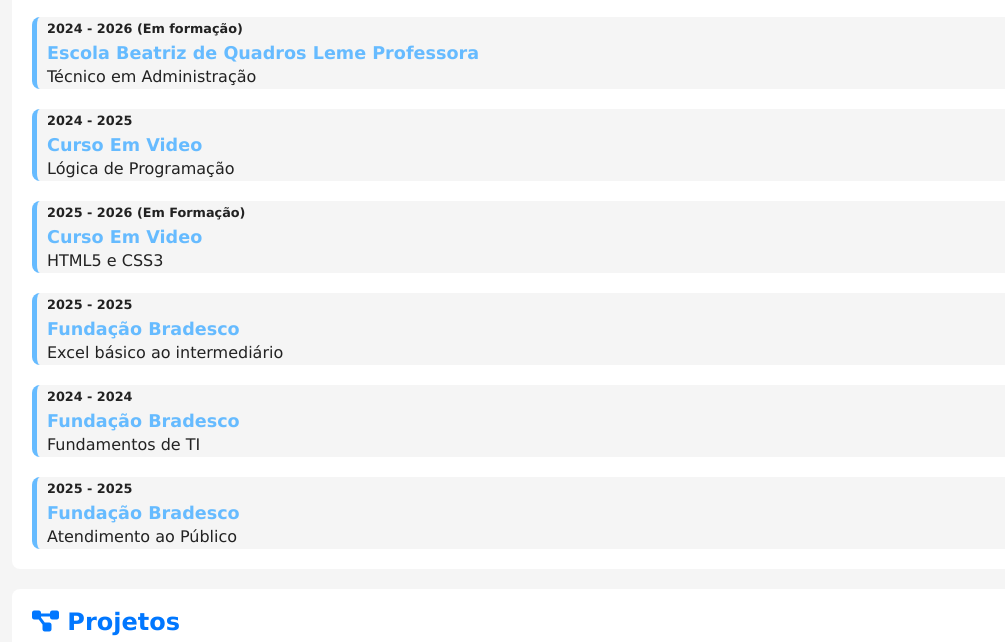
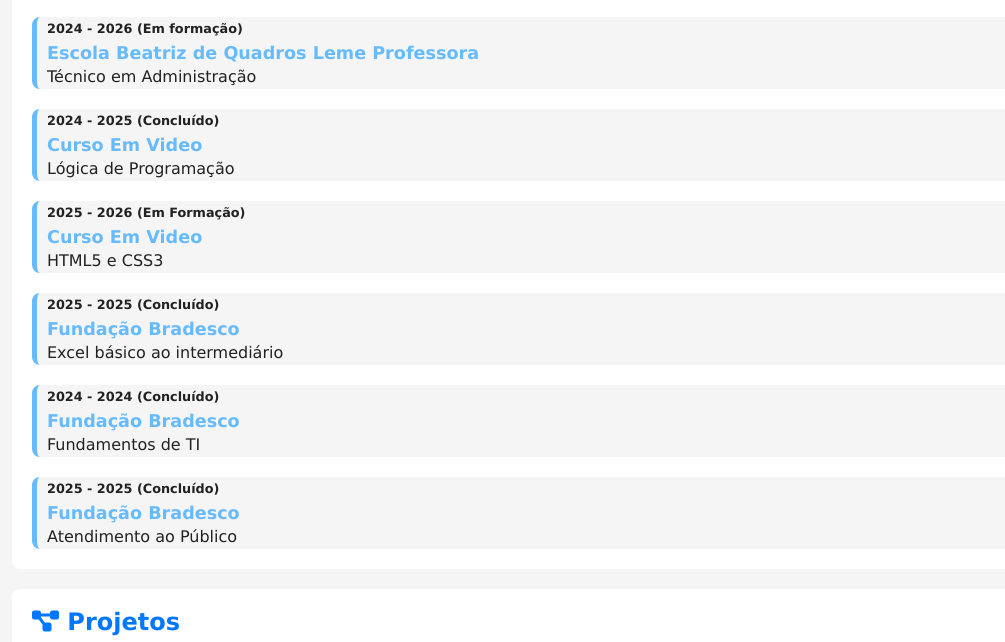
Before and after one commit to SamuelMoura17/Meu_Portf-lio, a plain HTML site: page index.html in a window 1280 px wide. Shown: the part 1678-2320 px from the top of the page, without its empty margins (52-1057 px from the left). Drawn offline with Linux system fonts and the light colour scheme.

Commit message:
Update index.html

```diff
--- a/index.html
+++ b/index.html
@@ -404,7 +404,7 @@
 
                     <div class="curso">
 
-                        <p class="periodo">2024 - 2025</p>
+                        <p class="periodo">2024 - 2025 (Concluído)</p>
 
                         <h3 class="instituicao">Curso Em Video</h3>
 
@@ -424,7 +424,7 @@
 
                     <div class="curso">
 
-                        <p class="periodo">2025 - 2025</p>
+                        <p class="periodo">2025 - 2025 (Concluído)</p>
 
                         <h3 class="instituicao">Fundação Bradesco</h3>
 
@@ -434,7 +434,7 @@
 
                     <div class="curso">
 
-                        <p class="periodo">2024 - 2024</p>
+                        <p class="periodo">2024 - 2024 (Concluído)</p>
 
                         <h3 class="instituicao">Fundação Bradesco</h3>
 
@@ -444,7 +444,7 @@
 
                     <div class="curso">
 
-                        <p class="periodo">2025 - 2025</p>
+                        <p class="periodo">2025 - 2025 (Concluído)</p>
 
                         <h3 class="instituicao">Fundação Bradesco</h3>
 
```
